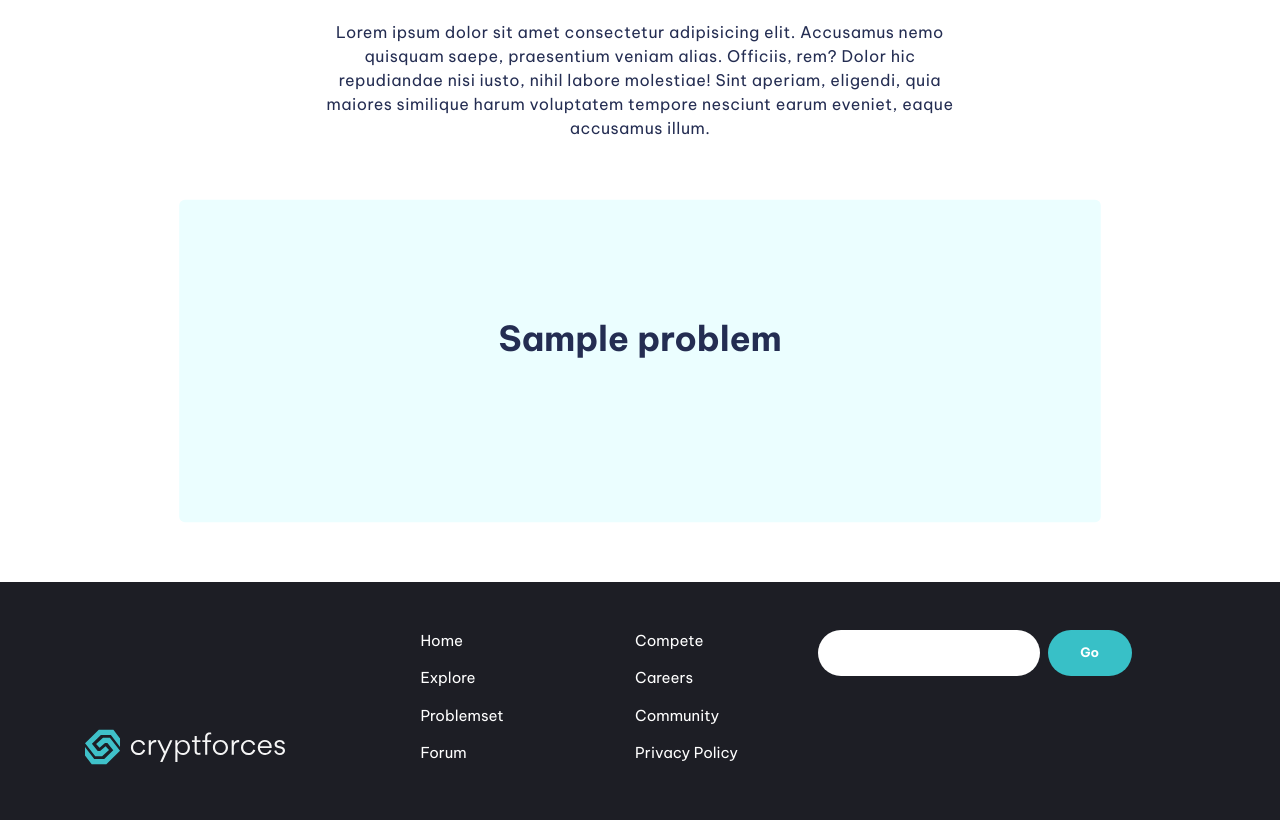
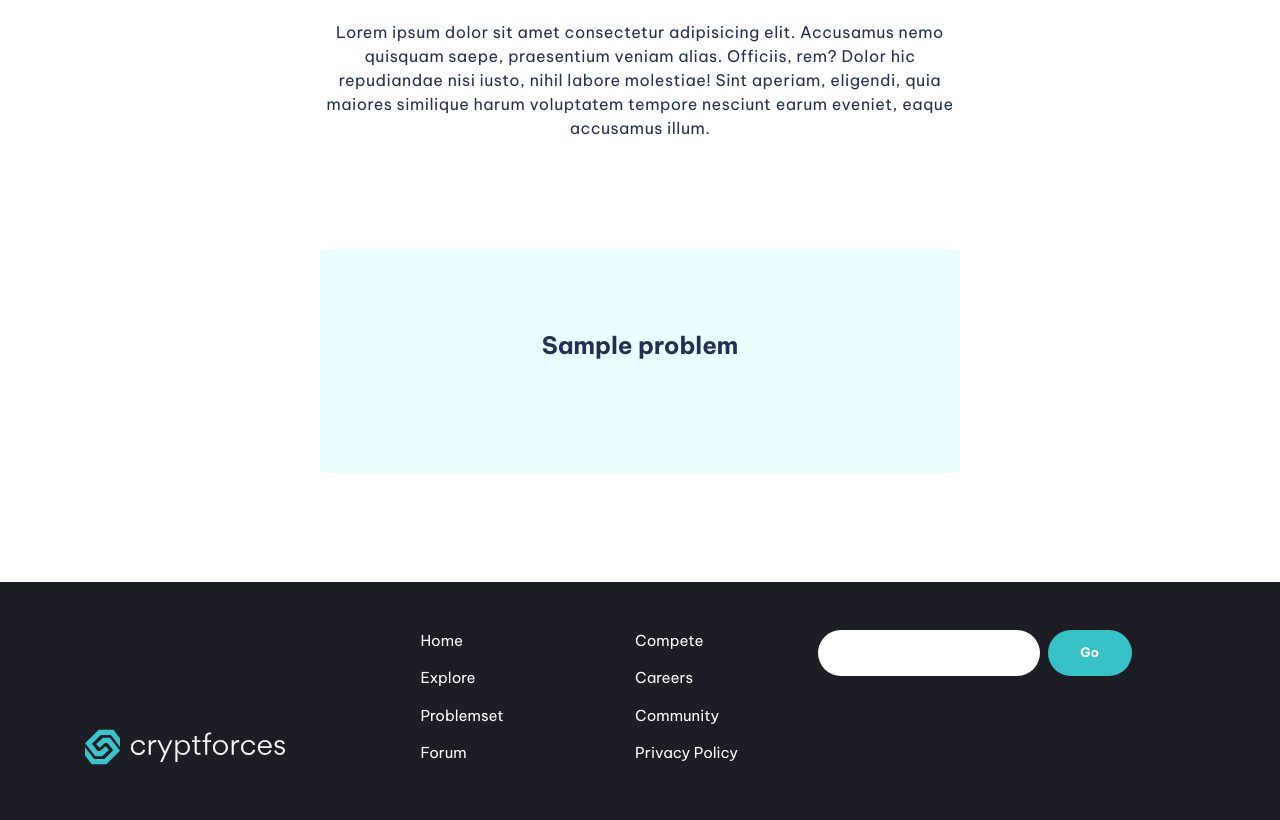
Before and after one commit to itsnishitjain/cryptforces, a Django app: template templates/all_problems.html in a window 1280 px wide, with the pointer over the restyled element. Shown: the part 266-1086 px from the top of the page. Run offline with Django 4.2, Linux system fonts and the light colour scheme; the template is opened without the code that fills it: most values are stand-ins (such as "Sample title", 1, 10 or a date in 2020); some libraries are stand-ins or nearby versions.

Commit message:
removed hover scale

```diff
--- a/static/all_problems.css
+++ b/static/all_problems.css
@@ -632,8 +632,6 @@ input:where([type="text"], [type="email"], ) {
 }
 .card:hover {
   background-color: var(--clr-accent-100);
-  scale: 1.2;
-  transform: scale(1.2);
 }
 
 .card h2 {
```
